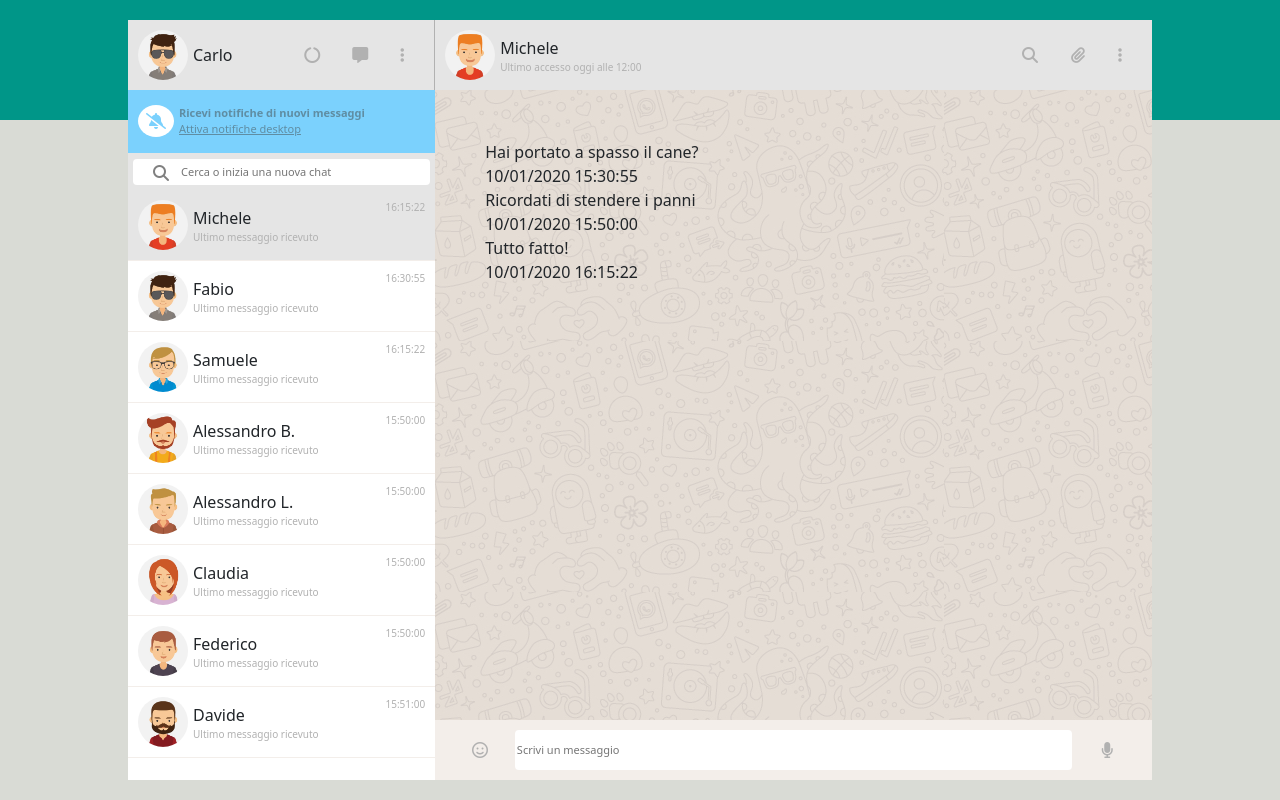
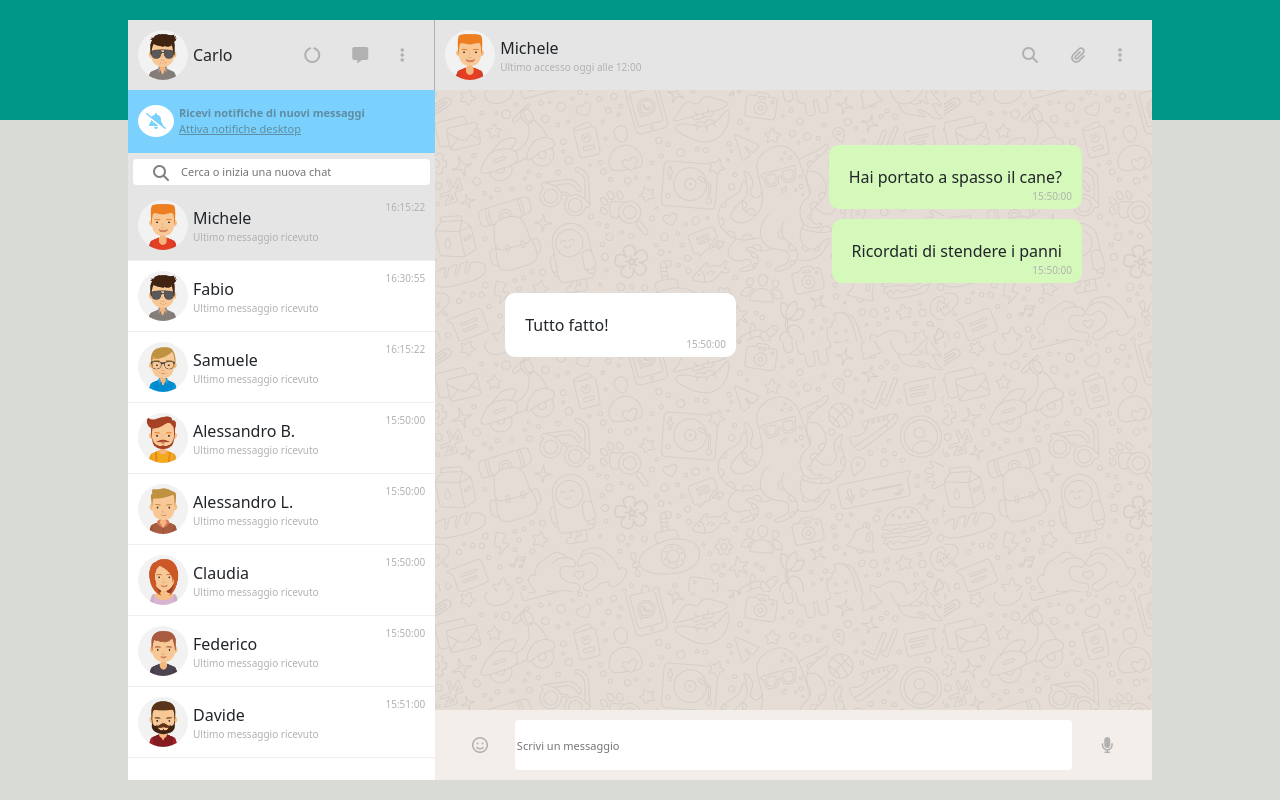
Before and after one commit to carlo-ddm/ng-whatsapp, an Angular app: page / in a window 1280 px wide. Built offline with nearby package versions, Linux system fonts and the light colour scheme.

Commit message:
Inserimento dell'orario dell'ultimo messaggio inviato da utente ed intelocutore (in chat)

```diff
--- a/src/app/components/left-part-central-box/left-part-central-box.component.scss
+++ b/src/app/components/left-part-central-box/left-part-central-box.component.scss
@@ -101,12 +101,6 @@
       font-size: 10px;
       color: #b1b1b1;
     }
-
-    // .hour-last-msg-received {
-    //   height: 100%;
-    //   font-size: 10px;
-    //   color: #b1b1b1;
-    // }
   }
 }
 
--- a/src/app/components/right-part-central-box/right-part-central-box.component.html
+++ b/src/app/components/right-part-central-box/right-part-central-box.component.html
@@ -34,14 +34,17 @@
 </div>
 
 <!-- CHAT -->
-<div class="chat">
+<div class="chat d-flex flex-column">
 
-  <div class="right-message">
-    <div *ngFor="let msg of data?.messages" class="`message sent`">
-      <div class="message-text">{{msg.message}}</div>
-      <div class="message-time">{{msg.date}}</div>
+  <div *ngFor="let msg of data?.messages">
+    <div class="message" [class]="msg.status">
+      <p class="m-0">{{msg.message}}</p>
+
+        <span class="hour-last-msg-received">{{getHours(data!.messages)}}</span>
+
     </div>
   </div>
+
 
 </div>
 
--- a/src/app/components/right-part-central-box/right-part-central-box.component.scss
+++ b/src/app/components/right-part-central-box/right-part-central-box.component.scss
@@ -30,13 +30,9 @@
   }
 }
 
-.chat {
-  width: 100%;
-  height: 100%;
-  padding: 50px;
-  overflow: scroll;
-  background-image: url('../../../assets/img/mine.jpeg');
-}
+
+// QUI CHAT
+
 
 .container-input-msg {
   width: 100%;
@@ -63,3 +59,36 @@
     border-radius: 4px;
   }
 }
+
+.chat {
+  flex-grow: 1;
+  padding: 50px 70px;
+  overflow-y: scroll;
+  background-image: url('../../../assets/img/mine.jpeg');
+  .message {
+    position: relative;
+    margin: 5px 0;
+    min-width: 40%;
+    max-width: 60%;
+    border-radius: 10px;
+    padding: 20px;
+  }
+  .sent {
+    background-color: #D5F9BA;
+    float: right;
+
+  }
+  .received {
+    background-color: white;
+    float: left;
+  }
+
+  .hour-last-msg-received {
+    position: absolute;
+    right: 10px;
+    height: 100%;
+    font-size: 10px;
+    color: #b1b1b1;
+  }
+
+}
--- a/src/app/components/right-part-central-box/right-part-central-box.component.ts
+++ b/src/app/components/right-part-central-box/right-part-central-box.component.ts
@@ -1,4 +1,4 @@
-import { Component, Input, SimpleChanges } from '@angular/core';
+import { Component, Input, OnInit, SimpleChanges } from '@angular/core';
 import { Message, Profile } from 'src/app/interface/profile.interface';
 
 @Component({
@@ -6,21 +6,26 @@
   templateUrl: './right-part-central-box.component.html',
   styleUrls: ['./right-part-central-box.component.scss']
 })
-export class RightPartCentralBoxComponent{
+export class RightPartCentralBoxComponent implements OnInit{
+
+  ngOnInit(): void {
+    console.log('data: ',this.data?.messages);
+
+  }
 
   @Input() data:Profile | null | undefined;
 
 
   // ORARIO DI ULTIMO ACCESSO DELL'INTERLOCUTORE *************************
-  // getHours(messages: Message[]): string{
-  //   let messageReceived = messages.filter(messaggio=>messaggio.status === 'received')
-  //   // console.log(messageReceived);
+  getHours(messages: Message[]): string{
+    let messageReceived = messages.filter(messaggio=>messaggio.status === 'sent')
+    // console.log(messageReceived);
 
-  //   if (messageReceived.length > 0) {
-  //     return messageReceived[messageReceived.length - 1]?.date.slice(10)
-  //   } else {
-  //     return ''
-  //   }
-  // }
+    if (messageReceived.length > 0) {
+      return messageReceived[messageReceived.length - 1]?.date.slice(10)
+    } else {
+      return ''
+    }
+  }
 
 }
```
